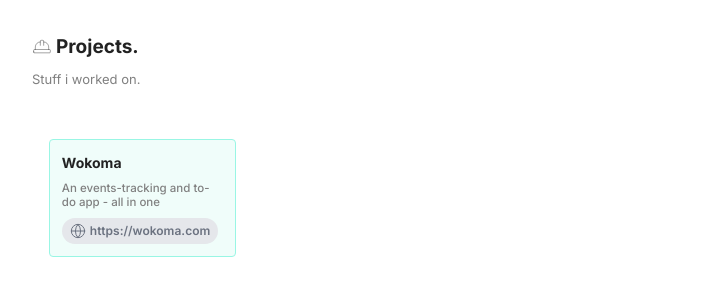
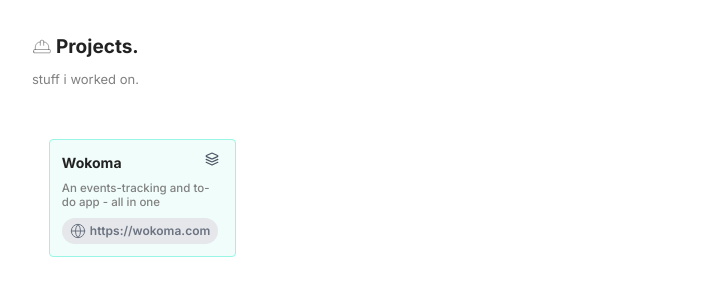
Before and after one commit to holaliamewu/portfolio-react, a React (Vite) app: page /projects in a window 1280 px wide. Shown: the part 123-418 px from the top of the page, without its empty margins (288-990 px from the left). Built offline with nearby package versions, Linux system fonts and the light colour scheme.

Commit message:
feat: tech stack viewer

```diff
--- a/src/components/Projects.jsx
+++ b/src/components/Projects.jsx
@@ -1,14 +1,24 @@
 import React from 'react';
 import projects from '../resources/projectsData';
-import { Globe } from 'lucide-react';
+import { Globe, Layers } from 'lucide-react';
 
 export default function Projects() {
-
-    console.log(projects)
     return (
         projects.map(project => (
-                <div className = 'xs:w-[100%] border border-teal-200 bg-teal-50 md:w-[90%] mx-auto rounded mr-1 min-w-[180px] h-fit flex flex-col p-3' >
+                <div className = 'xs:w-[100%] relative border border-teal-200 bg-teal-50 md:w-[90%] mx-auto rounded mr-1 min-w-[180px] h-fit flex flex-col p-3 ' >
                     <h1 className='text-[14px] font-bold my-0  ' >{project.title} </h1>
+                    <span className='group xs:hidden lg:block absolute right-4 ' >
+                        <Layers className='text-gray-600 group-hover:text-black transition-all' size={14} />
+
+                        <span className='absolute hidden bg-white border group-hover:flex flex-col gap-2 p-2 rounded shadow-sm' >
+                            <h2 className='text-[11px] font-semibold ' >tools i used in this project:</h2>
+                            <ul className=' flex flex-wrap gap-1 w-[200px] max-w-[200px]' >
+                            {project.techStack.map( stack => (
+                                <li className=' text-[11px] px-2 py-1 bg-teal-50 rounded max-h-fit  ' >{stack}</li>
+                            ))}
+                            </ul>
+                        </span>
+                        </span>
                     <p className='text-[11.5px] font-["Inter"] text-[gray] font-[500] leading-tight my-2 ' >{project.description}</p>
                     <span className='flex gap-1 text-[12px] cursor-not-allowed font-semibold bg-gray-200 text-gray-500 px-2 py-1 rounded-full w-fit items-center' >
                         <Globe size={16} strokeWidth={1.5} />
--- a/src/pages/ProjectContainer.jsx
+++ b/src/pages/ProjectContainer.jsx
@@ -10,7 +10,7 @@
         >
                 <HardHat size={20} strokeWidth={0.5} />
                   Projects.</h4>
-                  <p className="text-[13px] text-[gray] mb-[50px]" >Stuff i worked on. </p>
+                  <p className="text-[13px] text-[gray] mb-[50px]" >stuff i worked on. </p>
                   <span className="grid xs:grid-cols-2 md:grid-cols-3 gap-2 " >
                     <Projects />
                 </span>
--- a/src/resources/projectsData.jsx
+++ b/src/resources/projectsData.jsx
@@ -8,7 +8,8 @@
         description: 'An events-tracking and to-do app - all in one',
         status: 'In progress',
         siteLink: "https://wokoma.com",
-        githubLink: null
+        githubLink: null,
+        techStack: [ "react-native", "twrnc", "supabase"]
     },
 ]
 
```
